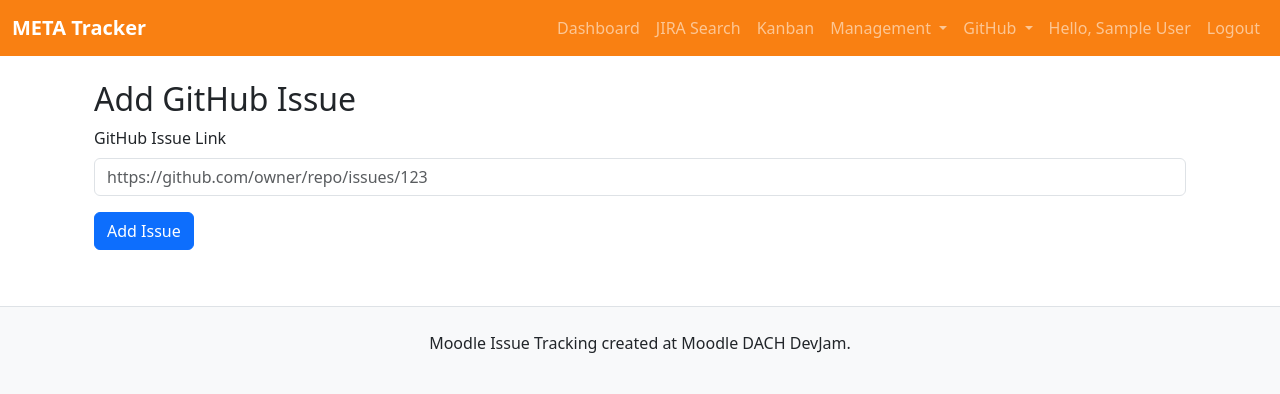
After one commit to smbader/moodle_meta-tracker, a PHP site: page /add_github_issue.php in a window 1280 px wide. The commit adds this page. Shown: the top 394 px of the page. Run offline with PHP 8.4, Linux system fonts and the light colour scheme; the visitor is signed in with stand-in values (Sample User, id 1); tables that the repository leaves empty or names only in its code hold one stand-in row (values such as "Sample post").

```diff
--- /dev/null
+++ b/add_github_issue.php
@@ -0,0 +1,89 @@
+<?php
+require_once __DIR__ . '/config.php';
+session_start();
+if (!isset($_SESSION['user_id'])) {
+    header('Location: login.php');
+    exit();
+}
+$pageTitle = "Add GitHub Issue";
+require_once __DIR__ . '/template/header.php';
+$user_id = $_SESSION['user_id'];
+
+// Fetch GitHub credentials
+$github_username = getUserConfig($user_id, 'github_username');
+$github_token = getUserConfig($user_id, 'github_token');
+
+$success_msg = '';
+$error_msg = '';
+
+if ($_SERVER['REQUEST_METHOD'] === 'POST' && isset($_POST['github_issue_link'])) {
+    $link = trim($_POST['github_issue_link']);
+    // Validate link format
+    if (!preg_match('#^https://github.com/([\w\-\.]+)/([\w\-\.]+)/issues/(\d+)$#', $link, $matches)) {
+        $error_msg = 'Invalid GitHub issue link format. Please use the format: https://github.com/owner/repo/issues/123';
+    } elseif (!$github_username || !$github_token) {
+        $error_msg = 'GitHub credentials are not set. Please set them in your credentials.';
+    } else {
+        $owner = $matches[1];
+        $repo = $matches[2];
+        $issue_number = $matches[3];
+        $keyname = $owner . '/' . $repo . '#' . $issue_number;
+        $api_url = "https://api.github.com/repos/$owner/$repo/issues/$issue_number";
+        $ch = curl_init($api_url);
+        curl_setopt($ch, CURLOPT_RETURNTRANSFER, true);
+        curl_setopt($ch, CURLOPT_HTTPHEADER, [
+            'User-Agent: META-Tracker',
+            'Accept: application/vnd.github+json',
+            'X-GitHub-Api-Version: 2022-11-28',
+            'Authorization: Bearer ' . $github_token
+        ]);
+        $response = curl_exec($ch);
+        $httpCode = curl_getinfo($ch, CURLINFO_HTTP_CODE);
+        curl_close($ch);
+        if ($httpCode !== 200 || !$response) {
+            $error_detail = htmlspecialchars($response);
+            $error_msg = "Unable to access GitHub issue. <br>API URL: <code>$api_url</code><br>HTTP Code: $httpCode<br>Response: <code>$error_detail</code><br>Check that the link is correct, the issue exists, and your token has access.";
+        } else {
+            $data = json_decode($response, true);
+            if (!$data || !isset($data['title'], $data['user']['login'], $data['state'])) {
+                $error_msg = 'Could not parse GitHub issue data.';
+            } else {
+                $title = $data['title'];
+                $reporter = $data['user']['login'];
+                $status = $data['state'];
+                // Save to DB
+                $mysqli = new mysqli($DB_HOST, $DB_USER, $DB_PASS, $DB_NAME, $DB_PORT);
+                if ($mysqli->connect_errno) {
+                    $error_msg = 'Database connection error.';
+                } else {
+                    $stmt = $mysqli->prepare("INSERT INTO saved_issues (user_id, keyname, source_type, title, reporter, status) VALUES (?, ?, 'github', ?, ?, ?)");
+                    $stmt->bind_param("issss", $user_id, $keyname, $title, $reporter, $status);
+                    if ($stmt->execute()) {
+                        $success_msg = 'GitHub issue saved successfully.';
+                    } else {
+                        $error_msg = 'Failed to save issue: ' . htmlspecialchars($stmt->error);
+                    }
+                    $stmt->close();
+                    $mysqli->close();
+                }
+            }
+        }
+    }
+}
+?>
+<div class="container mt-4">
+  <h2>Add GitHub Issue</h2>
+  <?php if ($error_msg): ?>
+    <div class="alert alert-danger"><?php echo $error_msg; ?></div>
+  <?php elseif ($success_msg): ?>
+    <div class="alert alert-success"><?php echo $success_msg; ?></div>
+  <?php endif; ?>
+  <form method="post" class="mb-4">
+    <div class="mb-3">
+      <label for="github_issue_link" class="form-label">GitHub Issue Link</label>
+      <input type="url" class="form-control" id="github_issue_link" name="github_issue_link" placeholder="https://github.com/owner/repo/issues/123" required>
+    </div>
+    <button type="submit" class="btn btn-primary">Add Issue</button>
+  </form>
+</div>
+<?php require_once __DIR__ . '/template/footer.php'; ?>
--- a/search.php
+++ b/search.php
@@ -196,8 +196,9 @@ if ($_SERVER['REQUEST_METHOD'] === 'POST' && isset($_POST['save'])) {
         $pull_from_repository = isset($_POST['pull_from_repository'][$keyname]) ? $_POST['pull_from_repository'][$keyname] : null;
         $pull_main_diff_url = isset($_POST['pull_main_diff_url'][$keyname]) ? $_POST['pull_main_diff_url'][$keyname] : null;
         $pull_main_branch = isset($_POST['pull_main_branch'][$keyname]) ? $_POST['pull_main_branch'][$keyname] : null;
-        $stmt = $mysqli->prepare("INSERT INTO saved_issues (user_id, keyname, pull_from_repository, pull_main_diff_url, pull_main_branch) VALUES (?, ?, ?, ?, ?)");
-        $stmt->bind_param("issss", $user_id, $keyname, $pull_from_repository, $pull_main_diff_url, $pull_main_branch);
+        $source_type = 'jira';
+        $stmt = $mysqli->prepare("INSERT INTO saved_issues (user_id, keyname, pull_from_repository, pull_main_diff_url, pull_main_branch, source_type) VALUES (?, ?, ?, ?, ?, ?)");
+        $stmt->bind_param("isssss", $user_id, $keyname, $pull_from_repository, $pull_main_diff_url, $pull_main_branch, $source_type);
         $stmt->execute();
         $stmt->close();
     }
--- a/template/header.php
+++ b/template/header.php
@@ -33,6 +33,14 @@
             <li><a class="dropdown-item" href="/internal_settings.php">Internal Settings</a></li>
           </ul>
         </li>
+        <li class="nav-item dropdown">
+          <a class="nav-link dropdown-toggle" href="#" id="githubDropdown" role="button" data-bs-toggle="dropdown" aria-expanded="false">
+            GitHub
+          </a>
+          <ul class="dropdown-menu" aria-labelledby="githubDropdown">
+            <li><a class="dropdown-item" href="/add_github_issue.php">Add GitHub Issue</a></li>
+          </ul>
+        </li>
         <?php if (isset($_SESSION['user_id'])): ?>
           <li class="nav-item"><span class="nav-link">Hello, <?php echo htmlspecialchars($_SESSION['fullname']); ?></span></li>
           <li class="nav-item"><a class="nav-link" href="/logout.php">Logout</a></li>
```
Also changed, not shown: credentials.php (+11 -2 lines), index.php (+26 -7 lines), kanban.php (+38 -48 lines), tables.xml (+6 -2 lines), view.php (+9 -5 lines).
